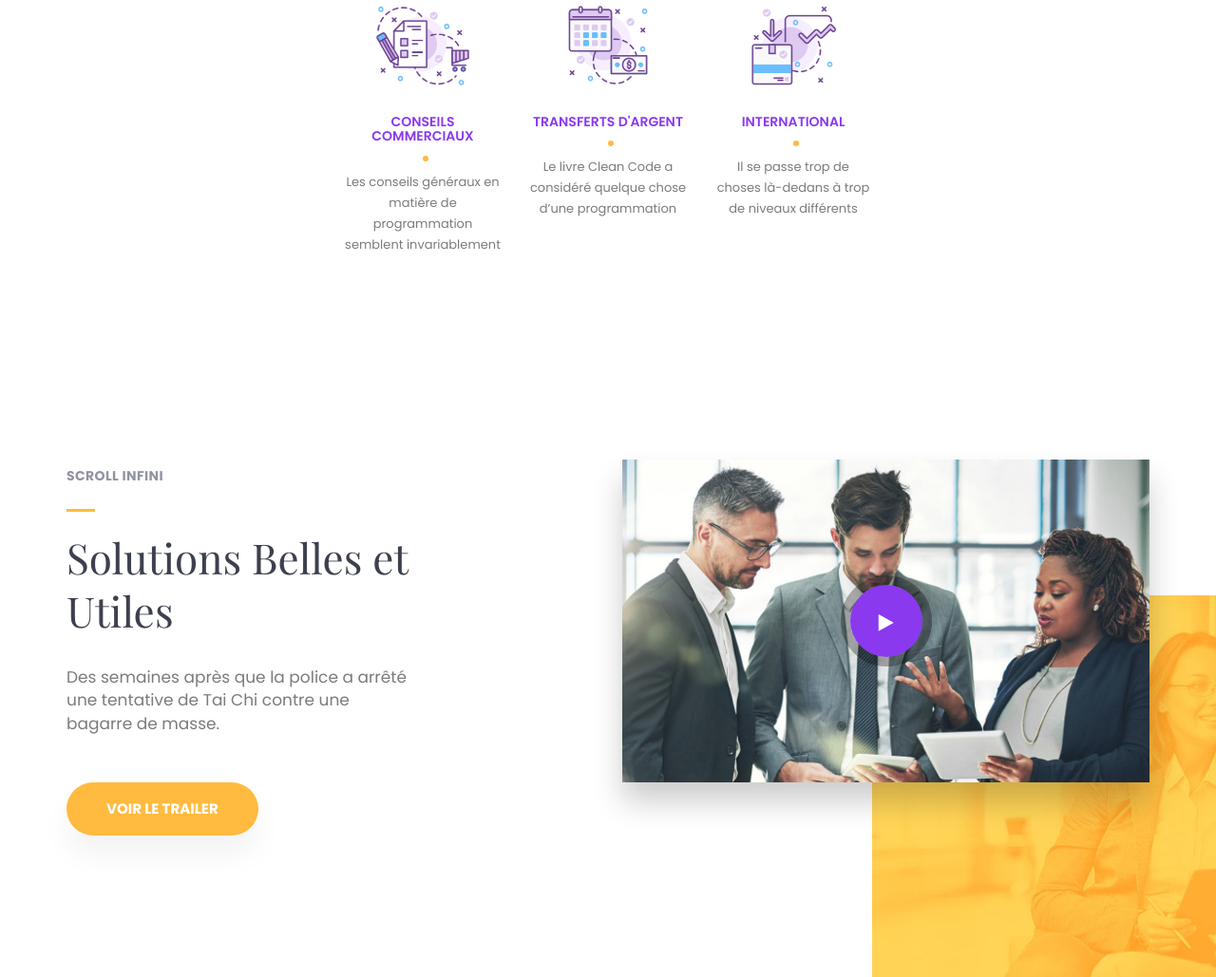
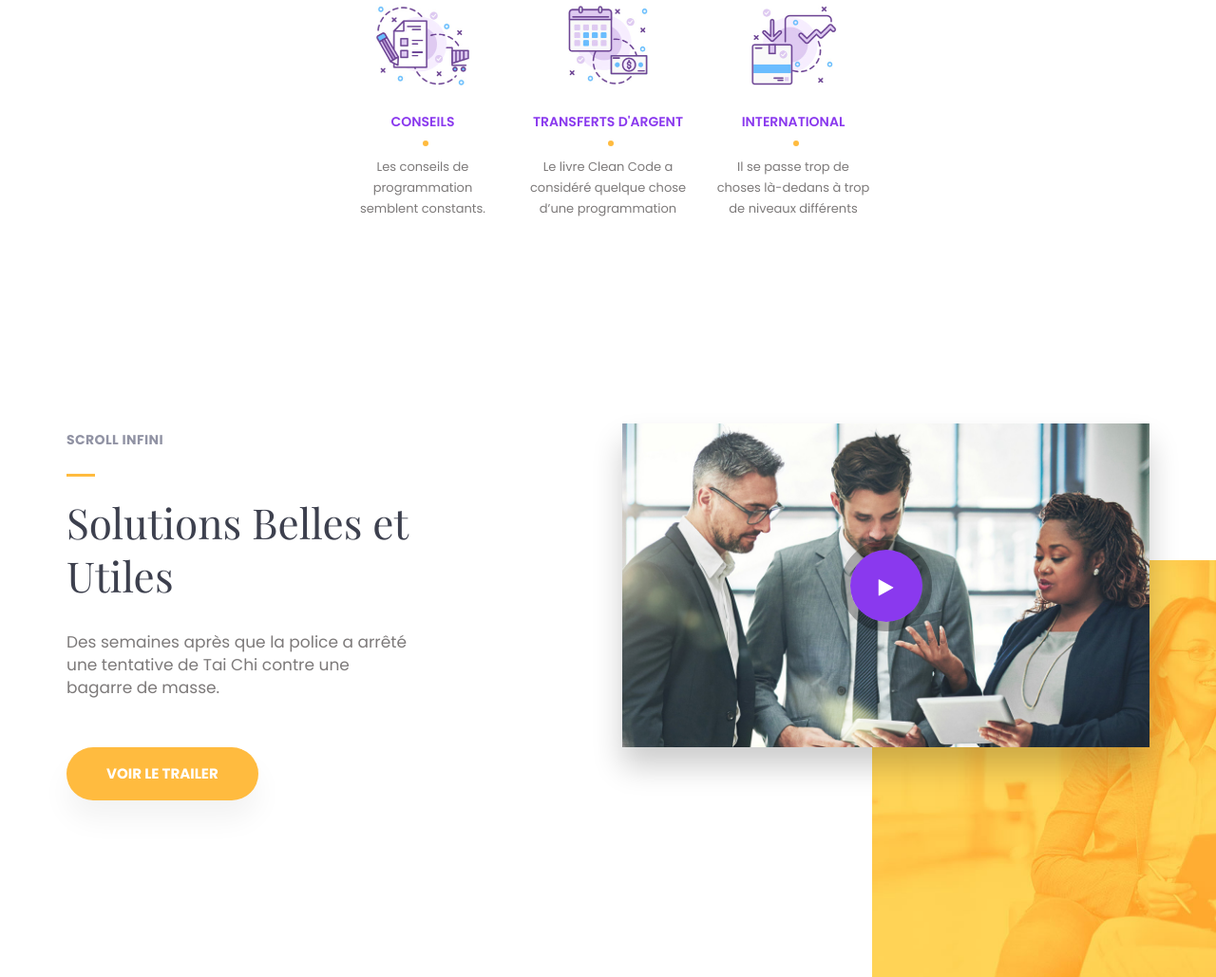
Before and after one commit to ziko442/s3d_website, a plain HTML site: page index.html in a window 1280 px wide. Shown: the part 1140-2169 px from the top of the page at 95% size. Drawn offline with nearby package versions, Linux system fonts and the light colour scheme; animation ran at ten frames a second.

Commit message:
make consiel section text shorter

```diff
--- a/index.html
+++ b/index.html
@@ -1141,8 +1141,8 @@
       </div>
       <!-- end col-12 -->
       <div class="col-md-2 col-md-offset-3 col-sm-4 col-xs-12"> <img src="images/icon1.jpg" alt="Image">
-        <h4>CONSEILS COMMERCIAUX</h4>
-        <p>Les conseils généraux en matière de programmation semblent invariablement</p>
+        <h4>CONSEILS</h4>
+        <p>Les conseils de programmation semblent constants.</p>
       </div>
       <!-- end col-2 -->
       <div class="col-md-2 col-sm-4 col-xs-12"> <img src="images/icon2.jpg" alt="Image">
```
